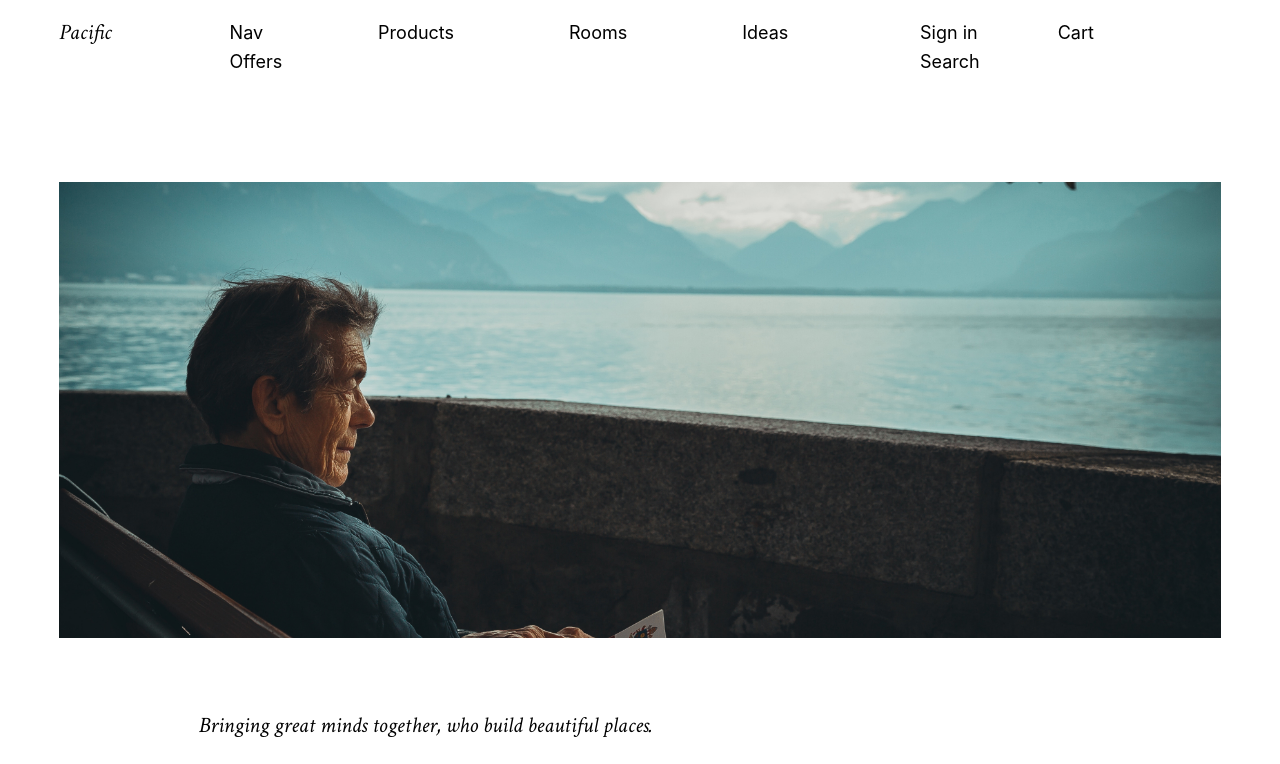
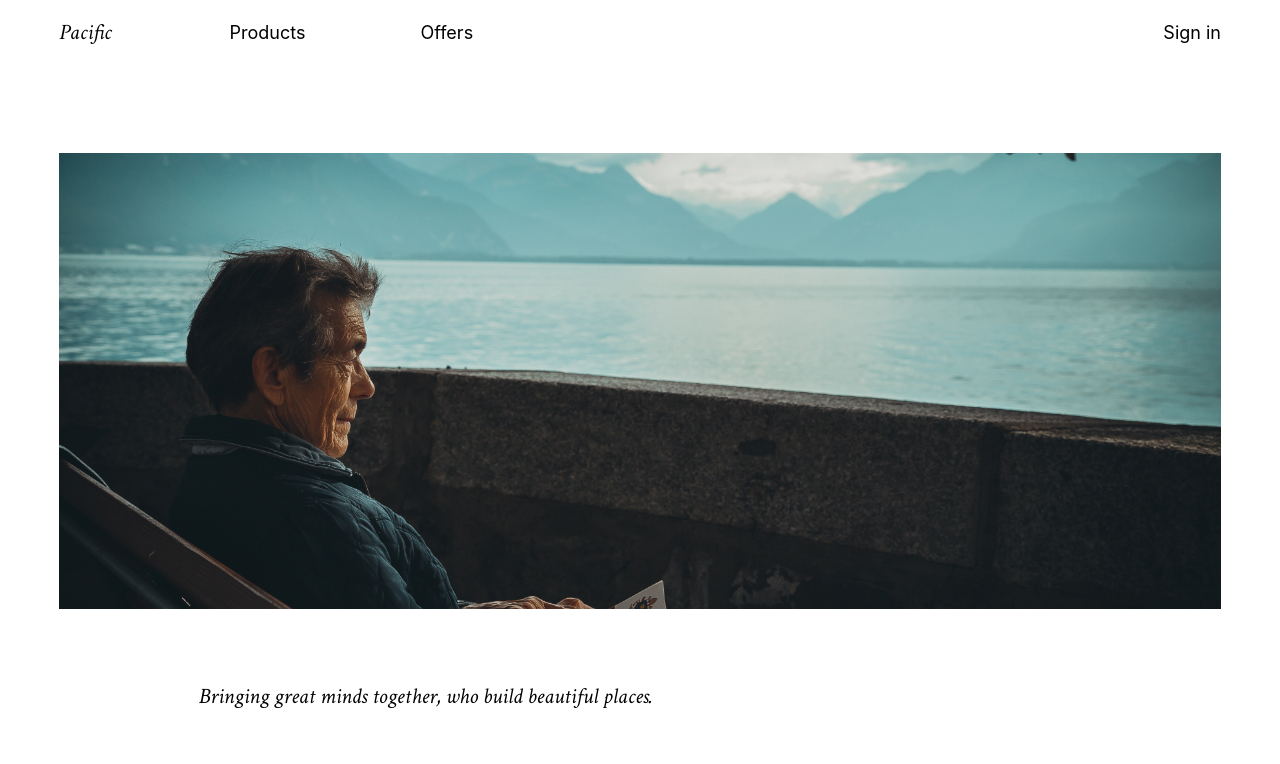
Before and after one commit to web-et/furniture-shop, a website with bundled scripts: page src/index.html in a window 1280 px wide. Shown: the top 764 px of the page. Built offline with nearby package versions, Linux system fonts and the light colour scheme.

Commit message:
Убрал лишние ссылки из шапки

```diff
--- a/src/html-templates/header.html
+++ b/src/html-templates/header.html
@@ -3,21 +3,16 @@
 
     <nav class="header__nav">
         <div class="header__nav-wrapper">
-            <a href="#" class="logo">Pacific</a>
+            <a href="/" class="logo">Pacific</a>
 
             <ul class="nav-list">
-                <li class="nav-list__item"><a href="#" class="nav-list__link">Nav</a></li>
-                <li class="nav-list__item"><a href="#" class="nav-list__link">Products</a></li>
-                <li class="nav-list__item"><a href="#" class="nav-list__link">Rooms</a></li>
-                <li class="nav-list__item"><a href="#" class="nav-list__link">Ideas</a></li>
-                <li class="nav-list__item"><a href="#" class="nav-list__link">Offers</a></li>
+                <li class="nav-list__item"><a href="/shop.html" class="nav-list__link">Products</a></li>
+                <li class="nav-list__item"><a href="/offers.html" class="nav-list__link">Offers</a></li>
             </ul>
         </div>
 
         <ul class="nav-list nav-list--right">
             <li class="nav-list__item"><button class="nav-list__link nav-list__button js-sign-modal">Sign in</button></li>
-            <li class="nav-list__item"><a href="#" class="nav-list__link">Cart</a></li>
-            <li class="nav-list__item"><a href="#" class="nav-list__link">Search</a></li>
         </ul>
     </nav>
 </header>
```
